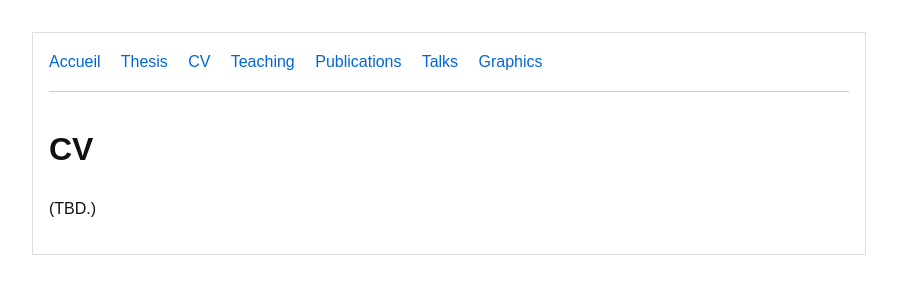
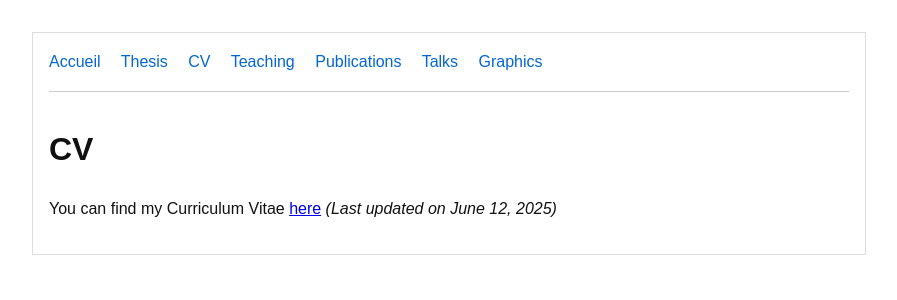
Before and after one commit to V-allard/V-allard.github.io, a Jekyll site: the page built from cv.md, in a window 1280 px wide. Shown: the top 300 px of the page, without its empty margins (191-1088 px from the left). Built offline with Jekyll 4.4.1, drawn with Linux system fonts in a browser that asks for light colours.

Commit message:
Update cv.md

```diff
--- a/cv.md
+++ b/cv.md
@@ -5,4 +5,5 @@ title: CV
 
 # CV
 
-(TBD.)
+You can find my Curriculum Vitae [here](/assets/Allard Valentin CV_github.pdf)
+*(Last updated on June 12, 2025)*
```
